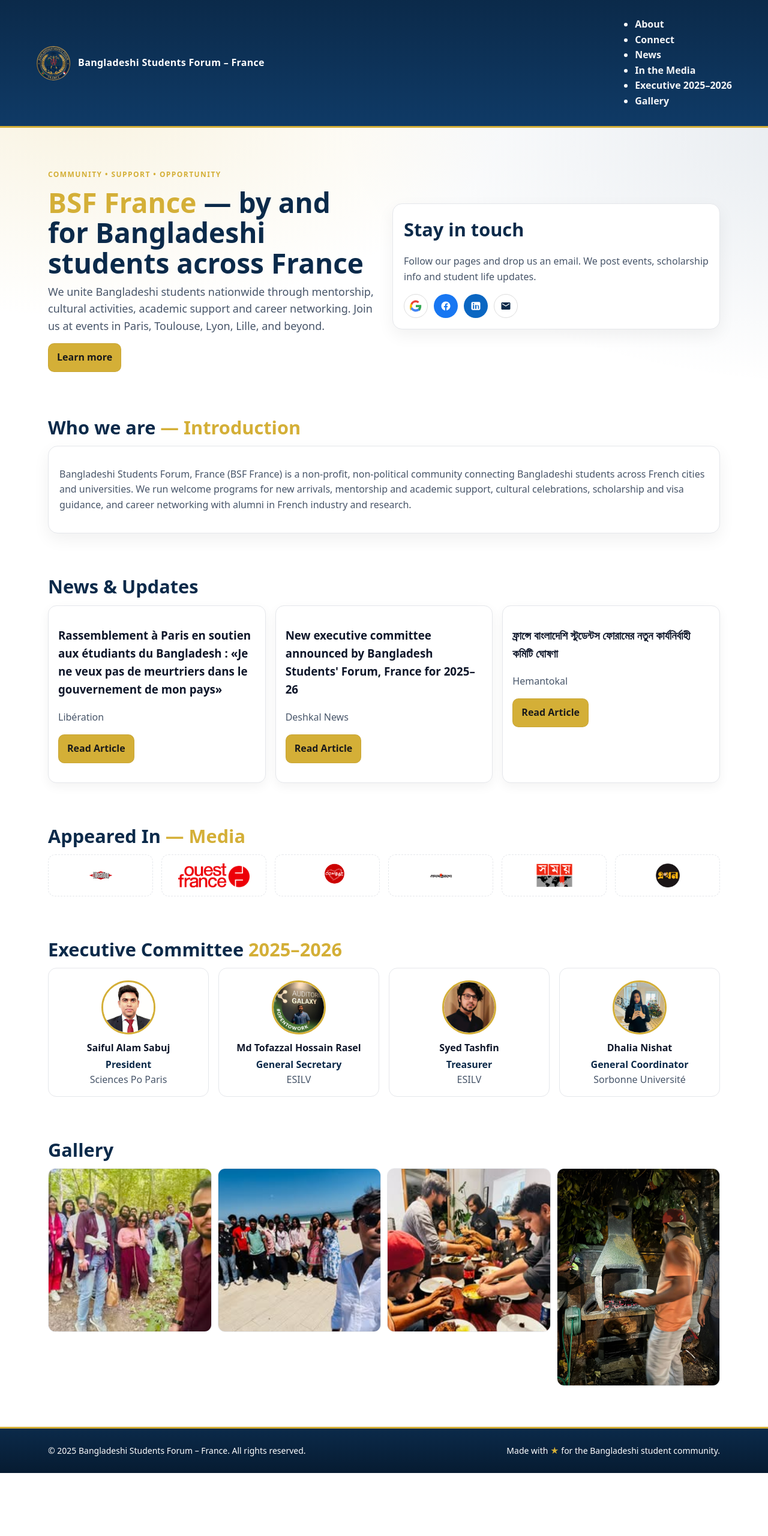
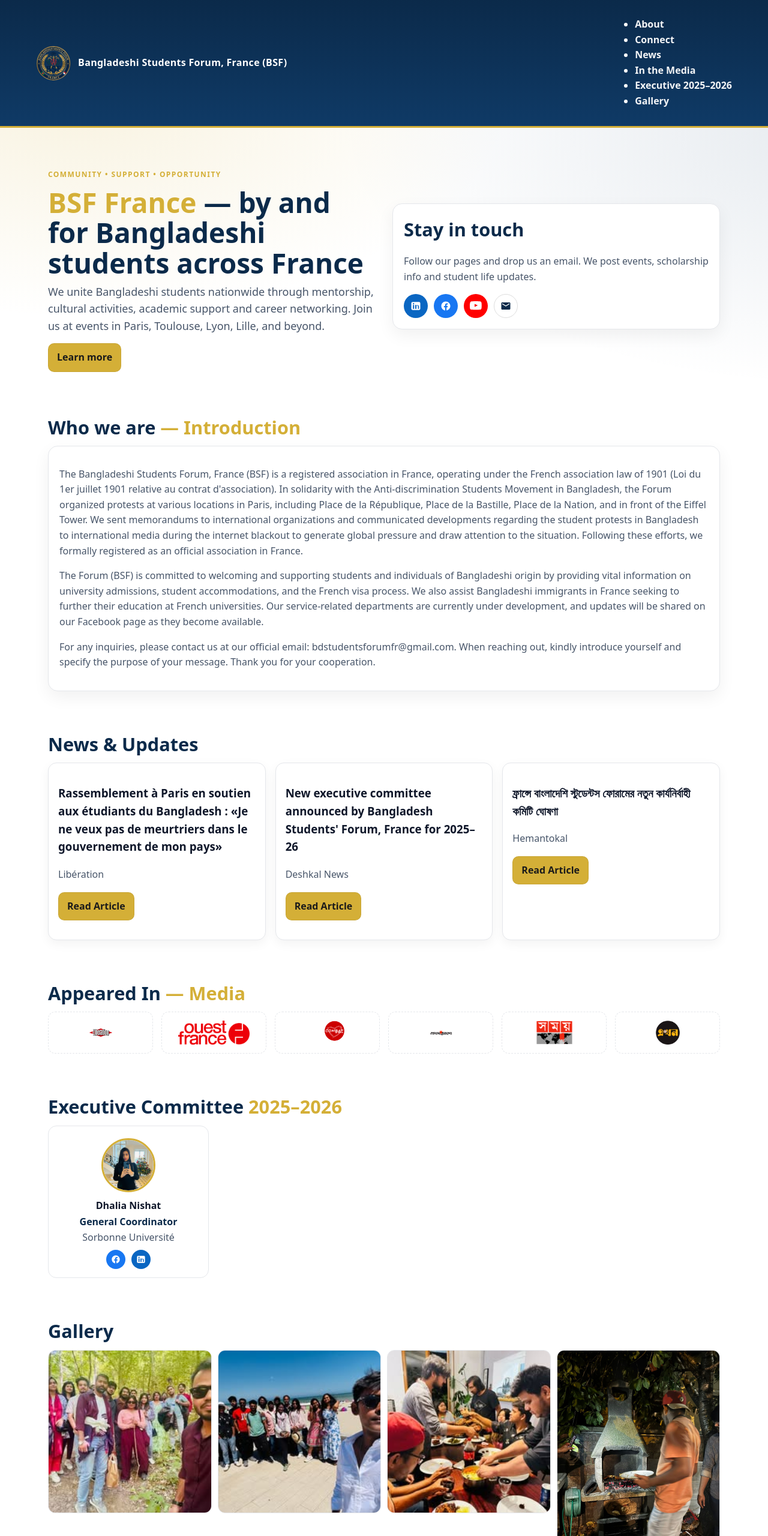
Before and after one commit to unicolleducation-svg/BSF, a plain HTML site: page index.html in a window 1280 px wide. Shown: the top 2560 px of the page at 60% size. Before the commit the page ends 2455 px from the top, so only its background shows below. Drawn offline with Linux system fonts and the light colour scheme; files whose address does not match are found by name.

Commit message:
Update index.html

```diff
--- a/index.html
+++ b/index.html
@@ -3,15 +3,15 @@
 <head>
   <meta charset="utf-8" />
   <meta name="viewport" content="width=device-width, initial-scale=1" />
-  <title>Bangladeshi Students Forum – France (BSF France)</title>
+  <title>Bangladeshi Students Forum, France (BSF)</title>
   <meta name="description" content="Bangladeshi Students Forum, France – community, events, support and networking for Bangladeshi students across France." />
   <link rel="canonical" href="https://bsf-france.org/" />
   <meta name="theme-color" content="#0b2a4a" />
 
   <!-- Open Graph / Twitter -->
   <meta property="og:type" content="website" />
-  <meta property="og:site_name" content="BSF France" />
-  <meta property="og:title" content="Bangladeshi Students Forum – France (BSF France)" />
+  <meta property="og:site_name" content="Bangladeshi Students Forum, France (BSF)" />
+  <meta property="og:title" content="Bangladeshi Students Forum, France (BSF)" />
   <meta property="og:description" content="Community, events, support and networking for Bangladeshi students across France (BSF)." />
   <meta property="og:image" content="/BSF_Logo.png" />
   <meta property="og:url" content="https://bsf-france.org/" />
@@ -132,6 +132,9 @@
       .team{grid-template-columns:1fr}
       .gallery{grid-template-columns:1fr 1fr}
     }
+      /* Mini socials in team cards */
+    .social-mini{justify-content:center;margin-top:8px}
+    .social-mini .circle{width:32px;height:32px}
   </style>
 </head>
 <body>
@@ -139,9 +142,9 @@
   <!-- Header -->
   <header>
     <div class="container header-inner">
-      <a class="brand" href="#home" aria-label="BSF France home">
-        <img src="/BSF_Logo.png" class="logo" width="58" height="58" alt="BSF France logo" loading="eager" decoding="async">
-        <span class="name">Bangladeshi Students Forum – France</span>
+      <a class="brand" href="#home" aria-label="Bangladeshi Students Forum, France (BSF) home">
+        <img src="/BSF_Logo.png" class="logo" width="58" height="58" alt="BSF logo" loading="eager" decoding="async">
+        <span class="name">Bangladeshi Students Forum, France (BSF)</span>
       </a>
       <button class="nav-toggle" aria-controls="primary-nav" aria-expanded="false" aria-label="Toggle navigation">Menu</button>
       <nav class="primary" id="primary-nav" aria-label="Primary">
@@ -172,36 +175,32 @@
             <h2 class="title" id="stay-in-touch">Stay in touch</h2>
             <p class="muted">Follow our pages and drop us an email. We post events, scholarship info and student life updates.</p>
             <div class="social" id="social">
-              <!-- Google -->
-              <a href="https://www.google.com/search?q=Bangladeshi+Students+Forum+France" target="_blank" rel="noopener noreferrer" aria-label="Find us on Google">
-                <span class="circle" aria-hidden="true">
-                  <svg width="20" height="20" viewBox="0 0 48 48" aria-hidden="true">
-                    <path fill="#EA4335" d="M24 9.5c3.9 0 6.5 1.7 8 3.2l5.4-5.3C34.6 3.3 29.8 1 24 1 14.7 1 6.6 6.9 3.2 15.1l6.6 5.1C11.6 12.8 17.2 9.5 24 9.5z"/>
-                    <path fill="#34A853" d="M46.1 24.5c0-1.7-.1-3.4-.4-5H24v9.5h12.4c-.6 3.1-2.6 5.7-5.4 7.5l8.3 6.5C43.5 38.4 46.1 32 46.1 24.5z"/>
-                    <path fill="#FBBC05" d="M9.8 28.6c-1-3-1-6.2 0-9.2L3.2 14.2C1.1 18.5 0 23.1 0 28c0 4.9 1.1 9.5 3.2 13.8l6.6-5.2z"/>
-                    <path fill="#4285F4" d="M24 47c6.5 0 12-2.2 16-6l-8.3-6.5c-2.3 1.6-5.3 2.5-7.7 2.5-6.8 0-12.4-3.3-14.2-8.5l-6.6 5.2C6.6 41.1 14.7 47 24 47z"/>
+              <!-- LinkedIn -->
+              <a href="https://www.linkedin.com/company/bdstudentsforumfr/" target="_blank" rel="noopener noreferrer" aria-label="LinkedIn">
+                <span class="circle li" aria-hidden="true">
+                  <svg width="18" height="18" viewBox="0 0 24 24" aria-hidden="true">
+                    <path fill="#fff" d="M19 3A2.94 2.94 0 0 1 22 6v12a2.94 2.94 0 0 1-3 3H5a2.94 2.94 0 0 1-3-3V6a2.94 2.94 0 0 1 3-3h14M8.34 18.34V9.75H5.67v8.59h2.67M7 8.5a1.55 1.55 0 1 0 0-3.1a1.55 1.55 0 0 0 0 3.1m12 9.84v-4.63c0-2.48-1.33-3.63-3.12-3.63a2.7 2.7 0 0 0-2.44 1.34h-.05V9.75h-2.67v8.59h2.67v-4.77c0-1.26.23-2.47 1.79-2.47s1.61 1.39 1.61 2.55v4.69H19Z"/>
                   </svg>
                 </span>
-                <span class="visually-hidden">Google search results for BSF France</span>
               </a>
               <!-- Facebook -->
-              <a href="https://www.facebook.com/yourpage" target="_blank" rel="noopener noreferrer" aria-label="Facebook">
+              <a href="https://www.facebook.com/bdstudentsforumfr" target="_blank" rel="noopener noreferrer" aria-label="Facebook">
                 <span class="circle fb" aria-hidden="true">
                   <svg width="18" height="18" viewBox="0 0 24 24" aria-hidden="true">
                     <path fill="#fff" d="M22 12.07C22 6.48 17.52 2 11.93 2S2 6.48 2 12.07c0 5.01 3.66 9.17 8.44 9.96v-7.04H7.9V12.1h2.54V9.8c0-2.5 1.49-3.88 3.77-3.88c1.09 0 2.23.2 2.23.2v2.46h-1.25c-1.23 0-1.61.76-1.61 1.54v1.88h2.74l-.44 2.89h-2.3v7.04C18.34 21.24 22 17.08 22 12.07Z"/>
                   </svg>
                 </span>
               </a>
-              <!-- LinkedIn -->
-              <a href="https://www.linkedin.com/company/yourcompany" target="_blank" rel="noopener noreferrer" aria-label="LinkedIn">
-                <span class="circle li" aria-hidden="true">
-                  <svg width="18" height="18" viewBox="0 0 24 24" aria-hidden="true">
-                    <path fill="#fff" d="M19 3A2.94 2.94 0 0 1 22 6v12a2.94 2.94 0 0 1-3 3H5a2.94 2.94 0 0 1-3-3V6a2.94 2.94 0 0 1 3-3h14M8.34 18.34V9.75H5.67v8.59h2.67M7 8.5a1.55 1.55 0 1 0 0-3.1a1.55 1.55 0 0 0 0 3.1m12 9.84v-4.63c0-2.48-1.33-3.63-3.12-3.63a2.7 2.7 0 0 0-2.44 1.34h-.05V9.75h-2.67v8.59h2.67v-4.77c0-1.26.23-2.47 1.79-2.47s1.61 1.39 1.61 2.55v4.69H19Z"/>
+              <!-- YouTube -->
+              <a href="https://www.youtube.com/bdstudentsforumfr/" target="_blank" rel="noopener noreferrer" aria-label="YouTube">
+                <span class="circle" style="background:#ff0000;border:none" aria-hidden="true">
+                  <svg width="20" height="20" viewBox="0 0 24 24" aria-hidden="true">
+                    <path fill="#fff" d="M23.5 6.2s-.2-1.7-.9-2.4c-.9-.9-1.9-.9-2.4-1C16.7 2.4 12 2.4 12 2.4h0s-4.7 0-8.2.4c-.5.1-1.5.1-2.4 1c-.7.7-.9 2.4-.9 2.4S0 8.2 0 10.2v1.6c0 2 .2 4 .2 4s.2 1.7.9 2.4c.9.9 2.1.9 2.7 1c2 .2 8.2.4 8.2.4s4.7 0 8.2-.4c.5-.1 1.5-.1 2.4-1c.7-.7.9-2.4.9-2.4s.2-2 .2-4V10.2c0-2-.2-4-.2-4ZM9.6 13.7V7.9l6.3 2.9-6.3 2.9Z"/>
                   </svg>
                 </span>
               </a>
               <!-- Email -->
-              <a href="mailto:contact@bsf-france.org" aria-label="Email">
+              <a href="mailto:bdstudentsforumfr@gmail.com" aria-label="Email">
                 <span class="circle" aria-hidden="true">
                   <svg width="18" height="18" viewBox="0 0 24 24" aria-hidden="true"><path fill="#0b2a4a" d="M20 4H4c-1.1 0-2 .9-2 2v12c0 1.1.9 2 2 2h16c1.1 0 2-.9 2-2V6c0-1.1-.9-2-2-2m0 4-8 5-8-5V6l8 5 8-5z"/></svg>
                 </span>
@@ -217,7 +216,9 @@
       <div class="container">
         <h2 class="title" id="about-title">Who we are <span class="accent">— Introduction</span></h2>
         <div class="panel">
-          <p class="muted">Bangladeshi Students Forum, France (BSF France) is a non-profit, non-political community connecting Bangladeshi students across French cities and universities. We run welcome programs for new arrivals, mentorship and academic support, cultural celebrations, scholarship and visa guidance, and career networking with alumni in French industry and research.</p>
+          <p class="muted">The Bangladeshi Students Forum, France (BSF) is a registered association in France, operating under the French association law of 1901 (Loi du 1er juillet 1901 relative au contrat d'association). In solidarity with the Anti-discrimination Students Movement in Bangladesh, the Forum organized protests at various locations in Paris, including Place de la République, Place de la Bastille, Place de la Nation, and in front of the Eiffel Tower. We sent memorandums to international organizations and communicated developments regarding the student protests in Bangladesh to international media during the internet blackout to generate global pressure and draw attention to the situation. Following these efforts, we formally registered as an official association in France.</p>
+          <p class="muted">The Forum (BSF) is committed to welcoming and supporting students and individuals of Bangladeshi origin by providing vital information on university admissions, student accommodations, and the French visa process. We also assist Bangladeshi immigrants in France seeking to further their education at French universities. Our service-related departments are currently under development, and updates will be shared on our Facebook page as they become available.</p>
+          <p class="muted">For any inquiries, please contact us at our official email: <a href="mailto:bdstudentsforumfr@gmail.com">bdstudentsforumfr@gmail.com</a>. When reaching out, kindly introduce yourself and specify the purpose of your message. Thank you for your cooperation.</p>
         </div>
       </div>
     </section>
@@ -267,28 +268,14 @@
         <h2 class="title" id="committee-title">Executive Committee <span class="accent">2025–2026</span></h2>
         <div class="team">
           <div class="person">
-            <img class="avatar" src="/sabuj.jpg" alt="Portrait of Saiful Alam Sabuj, President" width="90" height="90" loading="lazy" decoding="async">
-            <h4>Saiful Alam Sabuj</h4>
-            <div class="role">President</div>
-            <div class="muted">Sciences Po Paris</div>
-          </div>
-          <div class="person">
-            <img class="avatar" src="/Md%20Tofazzal%20Hossain%20Rasel.jpg" alt="Portrait of Md Tofazzal Hossain Rasel, General Secretary" width="90" height="90" loading="lazy" decoding="async">
-            <h4>Md Tofazzal Hossain Rasel</h4>
-            <div class="role">General Secretary</div>
-            <div class="muted">ESILV</div>
-          </div>
-          <div class="person">
-            <img class="avatar" src="/Syed%20Tashfin.jpg" alt="Portrait of Syed Tashfin, Treasurer" width="90" height="90" loading="lazy" decoding="async">
-            <h4>Syed Tashfin</h4>
-            <div class="role">Treasurer</div>
-            <div class="muted">ESILV</div>
-          </div>
-          <div class="person">
             <img class="avatar" src="/Dhalia%20Nishat.jpg" alt="Portrait of Dhalia Nishat, General Coordinator" width="90" height="90" loading="lazy" decoding="async">
             <h4>Dhalia Nishat</h4>
             <div class="role">General Coordinator</div>
             <div class="muted">Sorbonne Université</div>
+            <div class="social social-mini">
+              <a href="https://facebook.com/dalianishat" target="_blank" rel="noopener" aria-label="Dhalia Nishat on Facebook"><span class="circle fb" aria-hidden="true"><svg width="16" height="16" viewBox="0 0 24 24" aria-hidden="true"><path fill="#fff" d="M22 12.07C22 6.48 17.52 2 11.93 2S2 6.48 2 12.07c0 5.01 3.66 9.17 8.44 9.96v-7.04H7.9V12.1h2.54V9.8c0-2.5 1.49-3.88 3.77-3.88c1.09 0 2.23.2 2.23.2v2.46h-1.25c-1.23 0-1.61.76-1.61 1.54v1.88h2.74l-.44 2.89h-2.3v7.04C18.34 21.24 22 17.08 22 12.07Z"/></svg></span></a>
+              <a href="https://www.linkedin.com/in/dhalianishat/" target="_blank" rel="noopener" aria-label="Dhalia Nishat on LinkedIn"><span class="circle li" aria-hidden="true"><svg width="16" height="16" viewBox="0 0 24 24" aria-hidden="true"><path fill="#fff" d="M19 3A2.94 2.94 0 0 1 22 6v12a2.94 2.94 0 0 1-3 3H5a2.94 2.94 0 0 1-3-3V6a2.94 2.94 0 0 1 3-3h14M8.34 18.34V9.75H5.67v8.59h2.67M7 8.5a1.55 1.55 0 1 0 0-3.1a1.55 1.55 0 0 0 0 3.1m12 9.84v-4.63c0-2.48-1.33-3.63-3.12-3.63a2.7 2.7 0 0 0-2.44 1.34h-.05V9.75h-2.67v8.59h2.67v-4.77c0-1.26.23-2.47 1.79-2.47s1.61 1.39 1.61 2.55v4.69H19Z"/></svg></span></a>
+            </div>
           </div>
         </div>
       </div>
@@ -306,6 +293,35 @@
         </div>
       </div>
     </section>
+      <!-- Notices -->
+    <section id="notices" aria-labelledby="notices-title">
+      <div class="container">
+        <h2 class="title" id="notices-title">Official Notices</h2>
+        <div class="cards" role="list">
+          <article class="card" role="listitem">
+            <h3>Example: Welcome & Orientation Notice</h3>
+            <p class="muted">Posted 1 Oct 2025</p>
+            <p>Our service-related departments are being set up. Follow our Facebook page for updates. If you have urgent queries, email <a href="mailto:bdstudentsforumfr@gmail.com">bdstudentsforumfr@gmail.com</a>.</p>
+            <p><a class="btn" href="#" aria-disabled="true">Download (PDF)</a></p>
+          </article>
+        </div>
+      </div>
+    </section>
+
+    <!-- Events -->
+    <section id="events" aria-labelledby="events-title">
+      <div class="container">
+        <h2 class="title" id="events-title">Events</h2>
+        <div class="cards" role="list">
+          <article class="card" role="listitem">
+            <h3>Example: BSF Community Meetup — Paris</h3>
+            <p class="muted">Date: 20 Oct 2025 • Location: Place de la République</p>
+            <p>Join fellow Bangladeshi students in Paris. This is an example card; future events will be listed here and on our Facebook page.</p>
+            <p><a class="btn" href="https://www.facebook.com/bdstudentsforumfr/events" target="_blank" rel="noopener">View on Facebook</a></p>
+          </article>
+        </div>
+      </div>
+    </section>
   </main>
 
   <!-- Lightbox -->
@@ -316,7 +332,7 @@
   <!-- Footer -->
   <footer>
     <div class="container footer-grid">
-      <div class="small">© <span id="y"></span> Bangladeshi Students Forum – France. All rights reserved.</div>
+      <div class="small">© <span id="y"></span> Bangladeshi Students Forum, France (BSF). All rights reserved.</div>
       <div class="small">Made with <span title="love" style="color:var(--gold)">★</span> for the Bangladeshi student community.</div>
     </div>
   </footer>
@@ -325,12 +341,13 @@
   <script type="application/ld+json">{
     "@context":"https://schema.org",
     "@type":"Organization",
-    "name":"Bangladeshi Students Forum – France",
+    "name":"Bangladeshi Students Forum, France (BSF)",
     "url":"https://bsf-france.org/",
     "logo":"https://bsf-france.org/BSF_Logo.png",
     "sameAs":[
-      "https://www.facebook.com/yourpage",
-      "https://www.linkedin.com/company/yourcompany"
+      "https://www.linkedin.com/company/bdstudentsforumfr/",
+      "https://www.facebook.com/bdstudentsforumfr",
+      "https://www.youtube.com/bdstudentsforumfr/"
     ]
   }</script>
 
```
